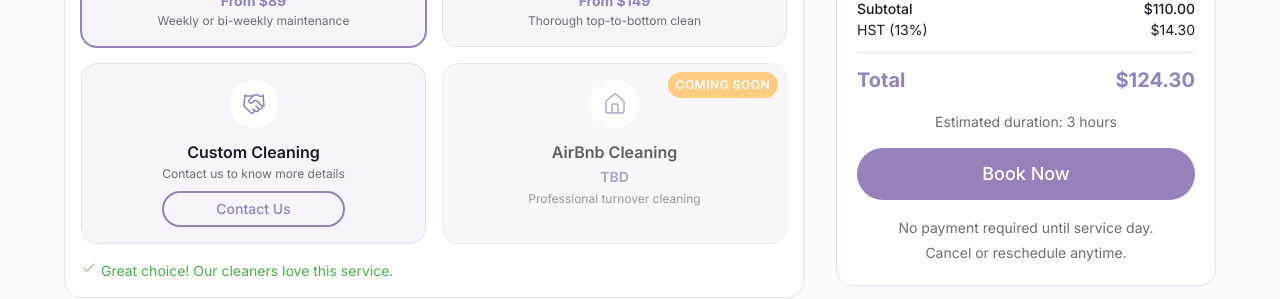
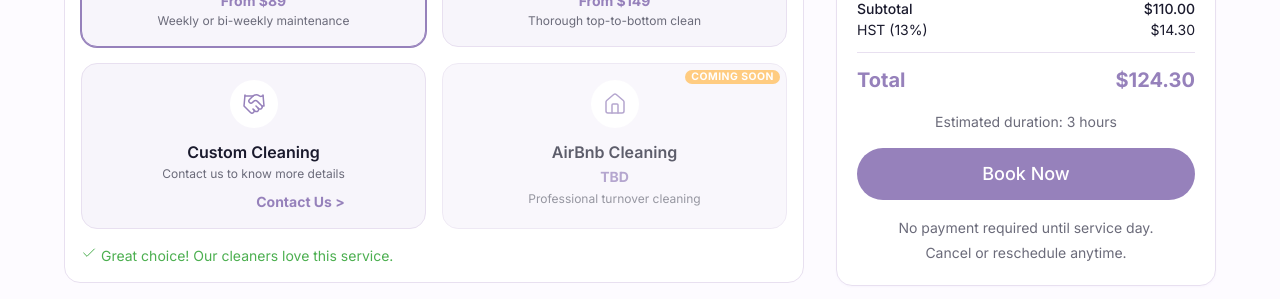
Before and after one commit to Maito-J/Queren, a React (Vite) app: page /booking in a window 1280 px wide. Shown: the part 397-696 px from the top of the page. Built offline with nearby package versions, Linux system fonts and the light colour scheme; no server answers.

Commit message:
fix(ui): Refine booking page cards and links

```diff
--- a/src/pages/public/BookingPage/BookingPage.css
+++ b/src/pages/public/BookingPage/BookingPage.css
@@ -214,17 +214,23 @@
     line-height: 1.4;
 }
 
-/* Info card - with contact button */
+/* Info card - with contact link */
 .service-type-info {
     cursor: default;
 }
 
-.service-type-info .service-type-price {
+.service-contact-link {
     color: var(--color-primary);
+    font-weight: var(--font-weight-bold);
+    font-size: var(--font-size-sm);
+    text-decoration: none;
+    margin-top: var(--space-2);
+    align-self: flex-end;
 }
 
-.service-contact-btn {
-    margin-top: var(--space-2);
+.service-contact-link:hover {
+    color: var(--color-primary-dark);
+    text-decoration: underline;
 }
 
 /* Coming Soon card */
@@ -242,16 +248,18 @@
 
 .coming-soon-badge {
     position: absolute;
-    top: var(--space-2);
-    right: var(--space-2);
+    top: 6px;
+    right: 6px;
     background: var(--color-warning);
     color: white;
-    font-size: var(--font-size-xs);
-    font-weight: var(--font-weight-semibold);
-    padding: var(--space-1) var(--space-2);
+    font-size: 0.65rem;
+    font-weight: var(--font-weight-bold);
+    padding: 2px 6px;
     border-radius: var(--radius-full);
     text-transform: uppercase;
     letter-spacing: 0.5px;
+    z-index: 2;
+    line-height: 1;
 }
 
 /* Addons */
--- a/src/pages/public/BookingPage/BookingPage.tsx
+++ b/src/pages/public/BookingPage/BookingPage.tsx
@@ -214,7 +214,7 @@ export function BookingPage() {
                                     <div className="service-content-wrapper">
                                         <span className="service-type-name">Custom Cleaning</span>
                                         <span className="service-type-desc">Contact us to know more details</span>
-                                        <Link to="/contact" className="btn btn-outline btn-sm service-contact-btn">Contact Us</Link>
+                                        <Link to="/contact" className="service-contact-link">Contact Us &gt;</Link>
                                     </div>
                                 </div>
                                 <div className="service-type-card service-type-coming-soon">
```
